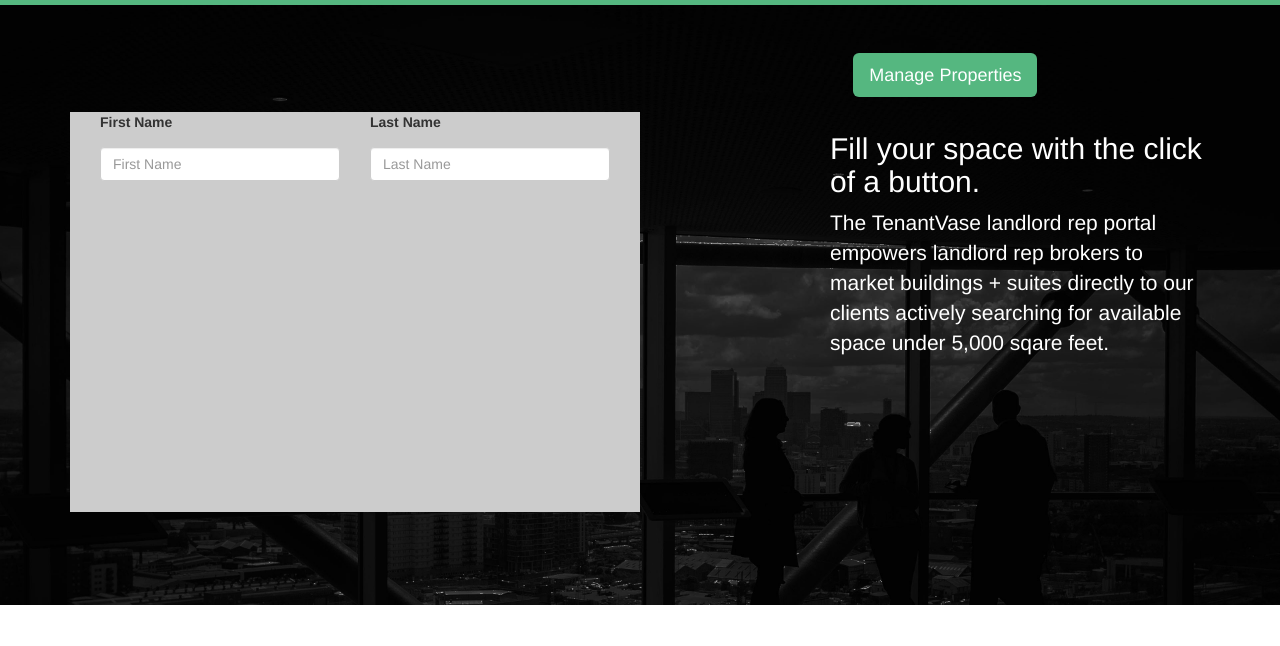
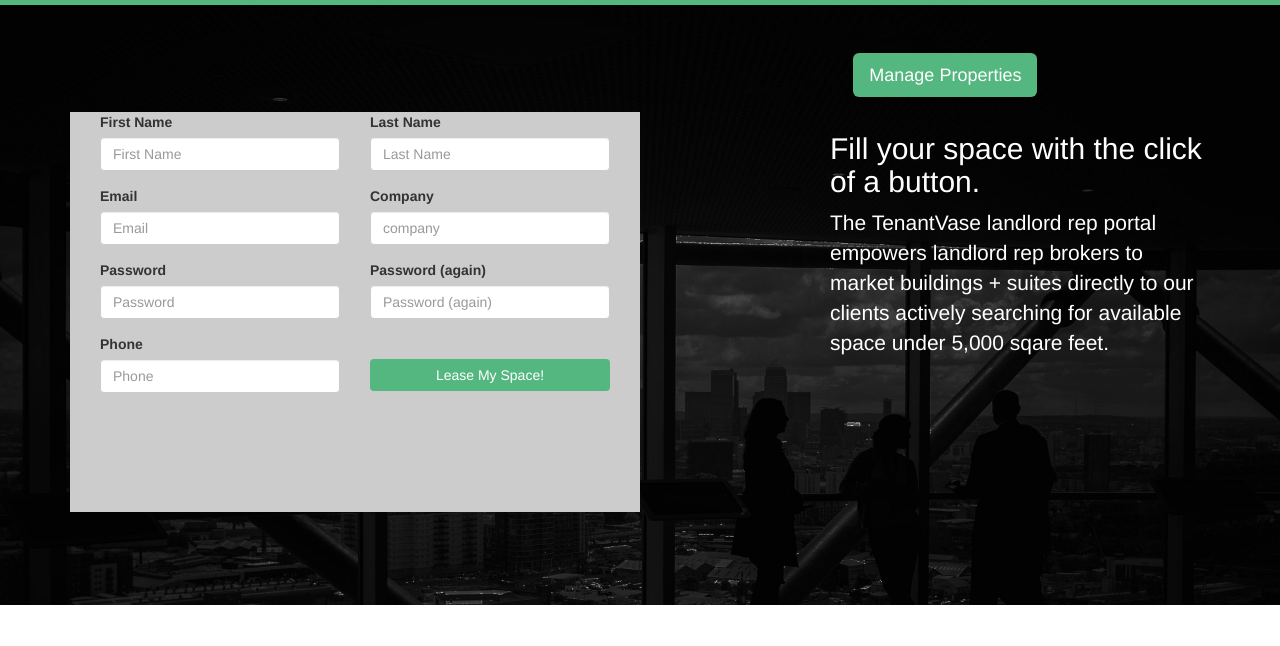
Before and after one commit to kosterjo/firstDjango, a Django app: page /leasingPortal/ in a window 1280 px wide. Shown: the top 646 px of the page. Run offline with Django 3.2, Linux system fonts and the light colour scheme; some libraries are stand-ins or nearby versions.

Commit message:
finished proper bootstrap signup table

```diff
--- a/mysite/leasingPortal/static/leasingPortal/style.css
+++ b/mysite/leasingPortal/static/leasingPortal/style.css
@@ -9,7 +9,7 @@
 
 input	{
 	display: inline;
-	margin: 10px 0px 10px 0px;
+	margin:; 0px 10px 0px;
 }
 
 div.jumbotron {
@@ -24,6 +24,11 @@ div.signup {
 	background-color: #ccc;
 }
 
+.submit {
+	margin-top: 25px;
+	width: 100%;
+}
+
 .btn {
 	background-color: #55b780;
 	border: none;
--- a/mysite/leasingPortal/templates/leasingPortal/index.html
+++ b/mysite/leasingPortal/templates/leasingPortal/index.html
@@ -38,6 +38,32 @@
       			<div class="form-group col-xs-6 col-md-6">
       				<label for="inputLastName">Last Name</label>
       				<input type="text" class="form-control" id="inputLastName" placeholder="Last Name">
+      			</div>
+
+      			<div class="form-group col-xs-6 col-md-6">
+      				<label for="inputEmail">Email</label>
+      				<input type="text" class="form-control" id="inputEmail" placeholder="Email">
+      			</div>
+      			<div class="form-group col-xs-6 col-md-6">
+      				<label for="inputCompany">Company</label>
+      				<input type="text" class="form-control" id="inputCompany" placeholder="company">
+      			</div>
+
+      			<div class="form-group col-xs-6 col-md-6">
+      				<label for="inputPassword">Password</label>
+      				<input type="text" class="form-control" id="inputPassword" placeholder="Password">
+      			</div>
+      			<div class="form-group col-xs-6 col-md-6">
+      				<label for="inputPasswordAgain">Password (again)</label>
+      				<input type="text" class="form-control" id="inputPasswordAgain" placeholder="Password (again)">
+      			</div>
+
+      			<div class="form-group col-xs-6 col-md-6">
+      				<label for="inputPhone">Phone</label>
+      				<input type="text" class="form-control" id="inputPhone" placeholder="Phone">
+      			</div>
+      			<div class="form-group col-xs-6 col-md-6">
+      				<p><a class="btn btn-primary submit" href= role="button">Lease My Space!</a></p>
       			</div>
       		</form>
 
```
